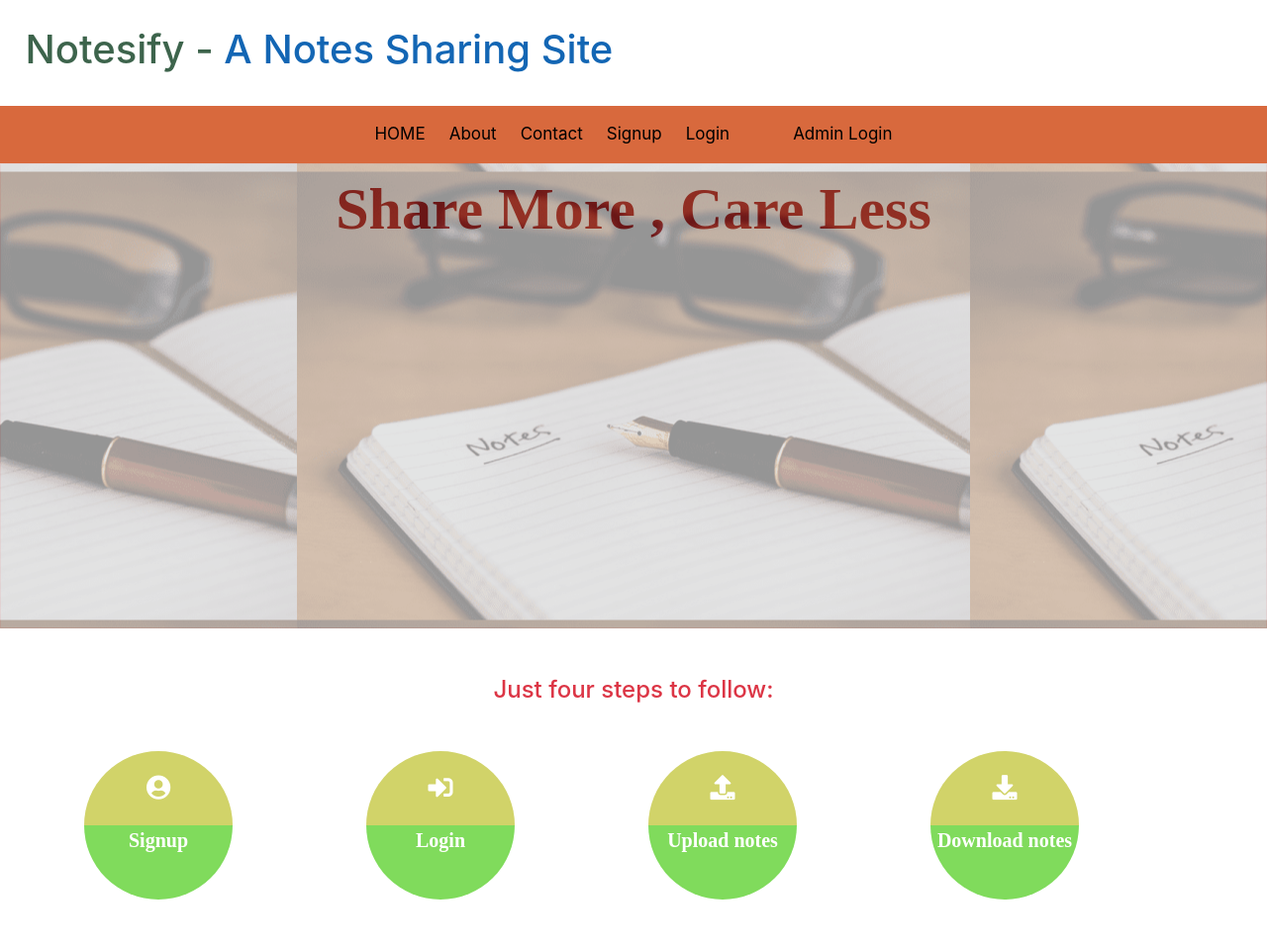
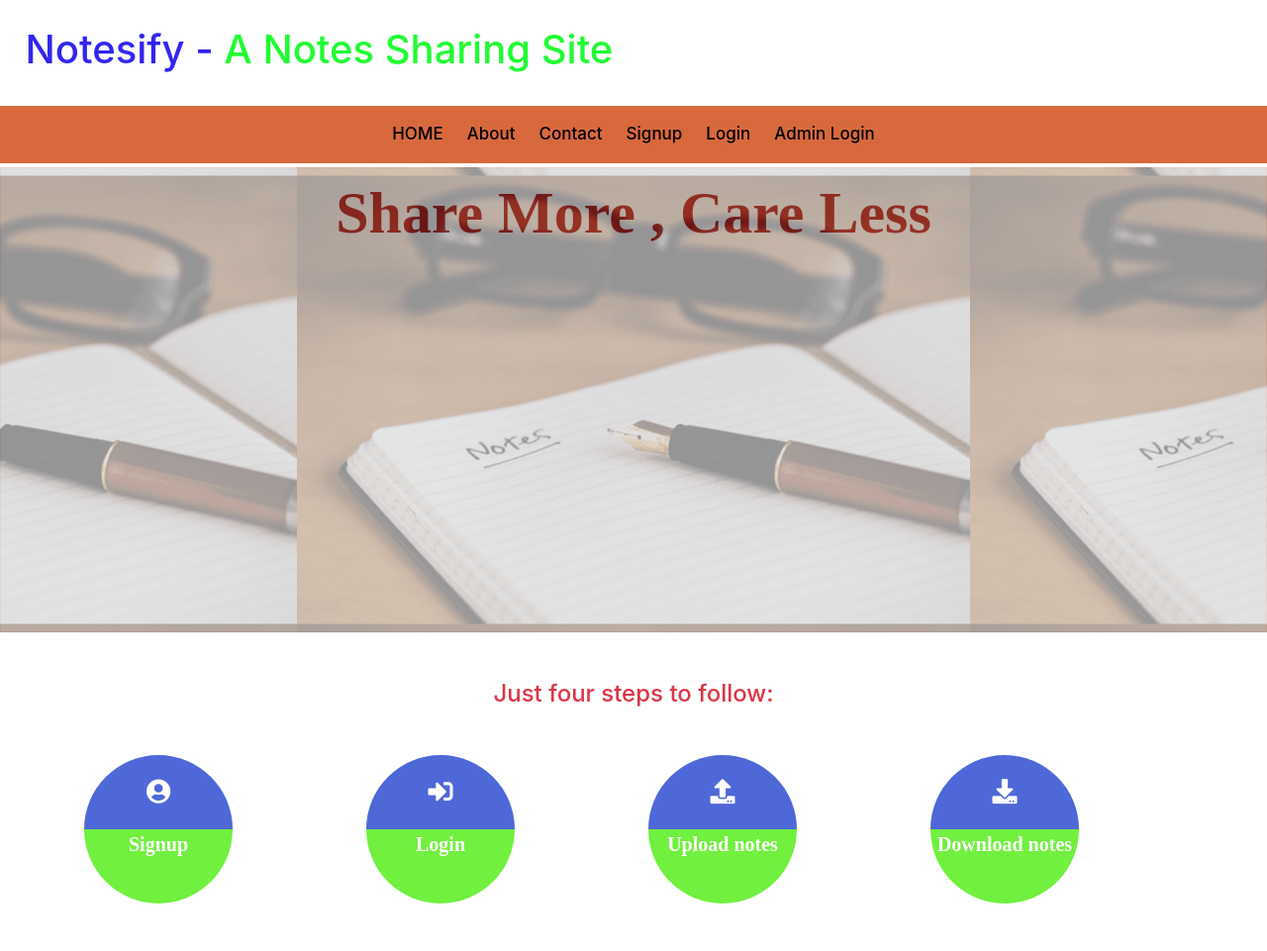
Before and after one commit to ShubhamSaini3431/NotesSharingSite, a Django app: page / in a window 1280 px wide. Shown: the whole page at 99% size. Before the commit the page ends 909 px from the top, so only its background shows below. Run offline with Django 3.2, Linux system fonts and the light colour scheme; some libraries are stand-ins or nearby versions.

Commit message:
frontend_changes_3rd

```diff
--- a/app/static/css/style.css
+++ b/app/static/css/style.css
@@ -1,5 +1,6 @@
 .nav-link {
     color: black;
+    font-weight: 500;
 }
 
 .nav-link:hover {
@@ -30,7 +31,7 @@
     width: 150px;
     border-radius: 90px 90px 0px 0px;
     margin: 0px;
-    background-color: rgb(209, 211, 105);
+    background-color: rgb(79, 104, 216);
 }
 
 .halfcirclebottom{
@@ -38,7 +39,7 @@
     width: 150px;
     border-radius: 0px 0px 90px 90px;
     margin: 0px;
-    background-color: rgb(128, 219, 92);
+    background-color: rgb(113, 240, 63);
 }
 
 .box1 p{
--- a/app/templates/about.html
+++ b/app/templates/about.html
@@ -16,11 +16,6 @@
             <div class="col-sm-6" style="size: 40px;">
                 <div class="img-box">
                 <img src="{% static 'images/shubham.jpg' %}" class="img-responsive" style="width:380px;">
-                <ul>
-                    <a href="https://www.linkedin.com/in/shubham-saini-3b3b17169/">
-                        <li><i class="fa fa-linkedin"></i></li>
-                    </a>
-                </ul>
             </div>
             </div>
             <div class="col-sm-6 mt-5">
--- a/app/templates/admin_navigation.html
+++ b/app/templates/admin_navigation.html
@@ -17,10 +17,10 @@
 
 <body>
 
-    <h1 style="padding: 3%;"><span style="color: blue;">Study Notes</span><span style="color: chartreuse;">Notes Sharing
-            Site</span></h1>
+    <h1 style="padding: 2%;"><span style="color: rgb(50, 37, 238);">Notesify - </span><span
+            style="color: rgb(32, 252, 50);">A Notes Sharing Site</span></h1>
 
-    <nav class="navbar navbar-expand-sm justify-content-center" style="background-color: rgb(219, 128, 53);">
+    <nav class="navbar sticky-top navbar-expand-sm justify-content-center" style="background-color: rgb(216, 105, 61);">
         <ul class="navbar-nav">
             <li class="navbar-item">
                 <a class="nav-link" href="{% url 'admin_home' %}">HOME</a>
--- a/app/templates/contact.html
+++ b/app/templates/contact.html
@@ -29,7 +29,7 @@
                 <div style="font-size: 25px;">
                 <a href="https://www.linkedin.com/in/shubham-saini-3b3b17169/"><i class="fab fa-linkedin"></i></a>
                 <a href="#"><i class="fab fa-facebook-square pl-2"></i></a>
-                <a href=""><i class="fab fa-twitter-square pl-2"></i></a>
+                <a href="#"><i class="fab fa-instagram pl-2"></i></a>
                 </div>
             </div>
 
--- a/app/templates/index.html
+++ b/app/templates/index.html
@@ -11,9 +11,16 @@
     background-position: center;
 }
 
+.image-1 {
+    width: 100%;
+    height: 470px;
+    background:url({% static 'images/front_image.jpg' %});
+    background-position: center;
+}
+
 </style>
-<div class="image img-rounded" style="border-image-width: auto;">
-    <div class="transparent-box">
+<div class="image img-rounded">
+    <div class="transparent-box mt-1">
         <p>Share More , Care Less</p>
     </div>
 
--- a/app/templates/navigation.html
+++ b/app/templates/navigation.html
@@ -15,9 +15,9 @@
 </head>
 <body>
 
-    <h1 style="padding: 2%;"><span style="color: rgb(61, 100, 76);">Notesify - </span><span style="color: rgb(19, 102, 180);">A Notes Sharing Site</span></h1>
+    <h1 style="padding: 2%;"><span style="color: rgb(50, 37, 238);">Notesify - </span><span style="color: rgb(32, 252, 50);">A Notes Sharing Site</span></h1>
 
-    <nav class="navbar sticky-top navbar-expand-sm justify-content-center navbar-fixed-top" style="background-color: rgb(216, 105, 61);">
+    <nav class="navbar sticky-top navbar-expand-md justify-content-center" style="background-color: rgb(216, 105, 61);">
         <ul class="navbar-nav" style="font-size: 17px;">
                 <li class="navbar-item">
                     <a  class="nav-link" href="{% url 'index' %}">HOME</a>
@@ -34,8 +34,7 @@
                 <li class="navbar-item ml-2">
                     <a class="nav-link" href="{% url 'user_login' %}">Login</a>
                 </li>
-
-                <li class="navbar-item ml-5 ">
+                <li class="navbar-item ml-2 ">
                     <a class="nav-link" href="{% url 'login_admin' %}">Admin Login</a>
                 </li>
             </ul>
--- a/app/templates/user_navigation.html
+++ b/app/templates/user_navigation.html
@@ -17,10 +17,10 @@
 
 <body>
 
-    <h1 style="padding: 3%;"><span style="color: blue;">Study Notes</span><span style="color: chartreuse;">Notes Sharing
-            Site</span></h1>
+    <h1 style="padding: 2%;"><span style="color: rgb(50, 37, 238);">Notesify - </span><span
+            style="color: rgb(32, 252, 50);">A Notes Sharing Site</span></h1>
 
-    <nav class="navbar navbar-expand-sm justify-content-center" style="background-color: rgb(219, 128, 53);">
+    <nav class="navbar sticky-top navbar-expand-sm justify-content-center" style="background-color: rgb(216, 105, 61);">
         <ul class="navbar-nav">
             <li class="navbar-item">
                 <a class="nav-link" href="{% url 'profile' %}">HOME</a>
```
Also changed, not shown: app/static/images/front_image.jpg (added), db.sqlite3.
